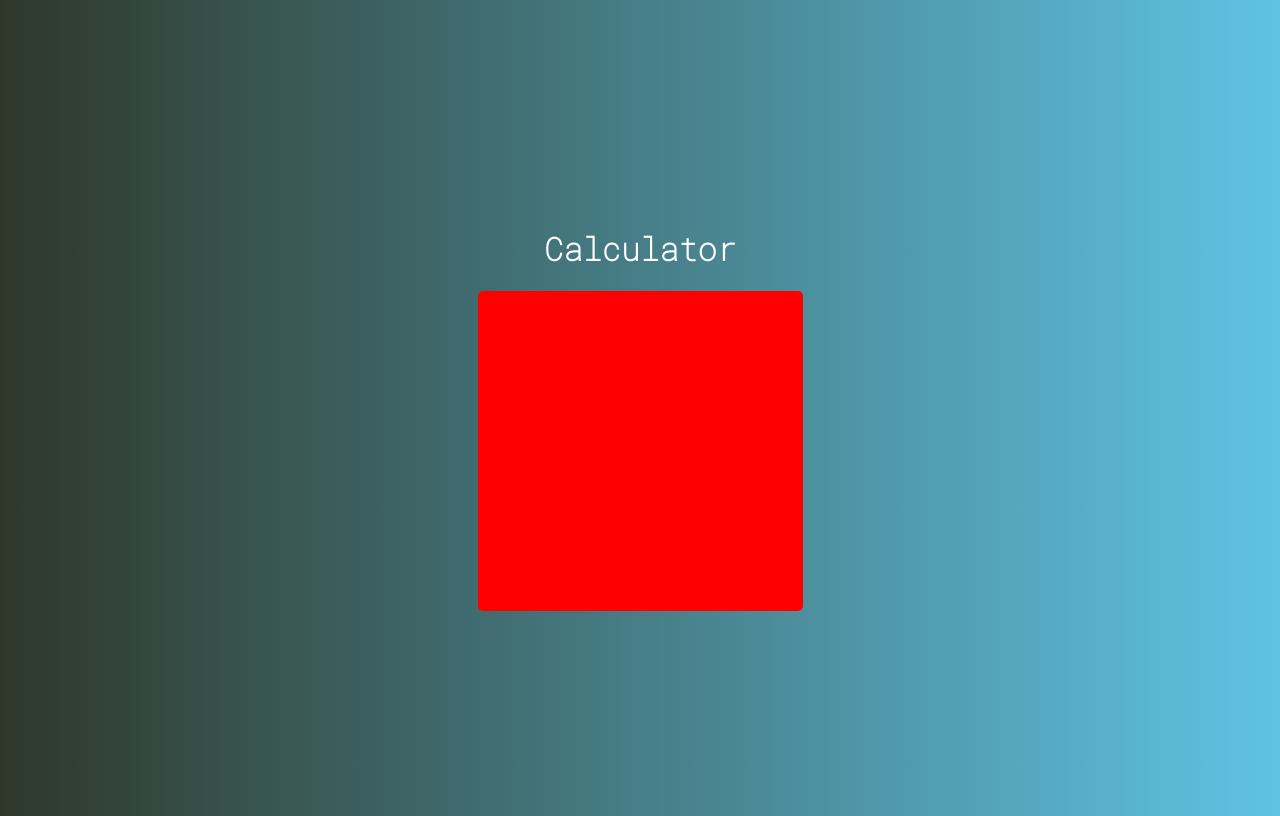
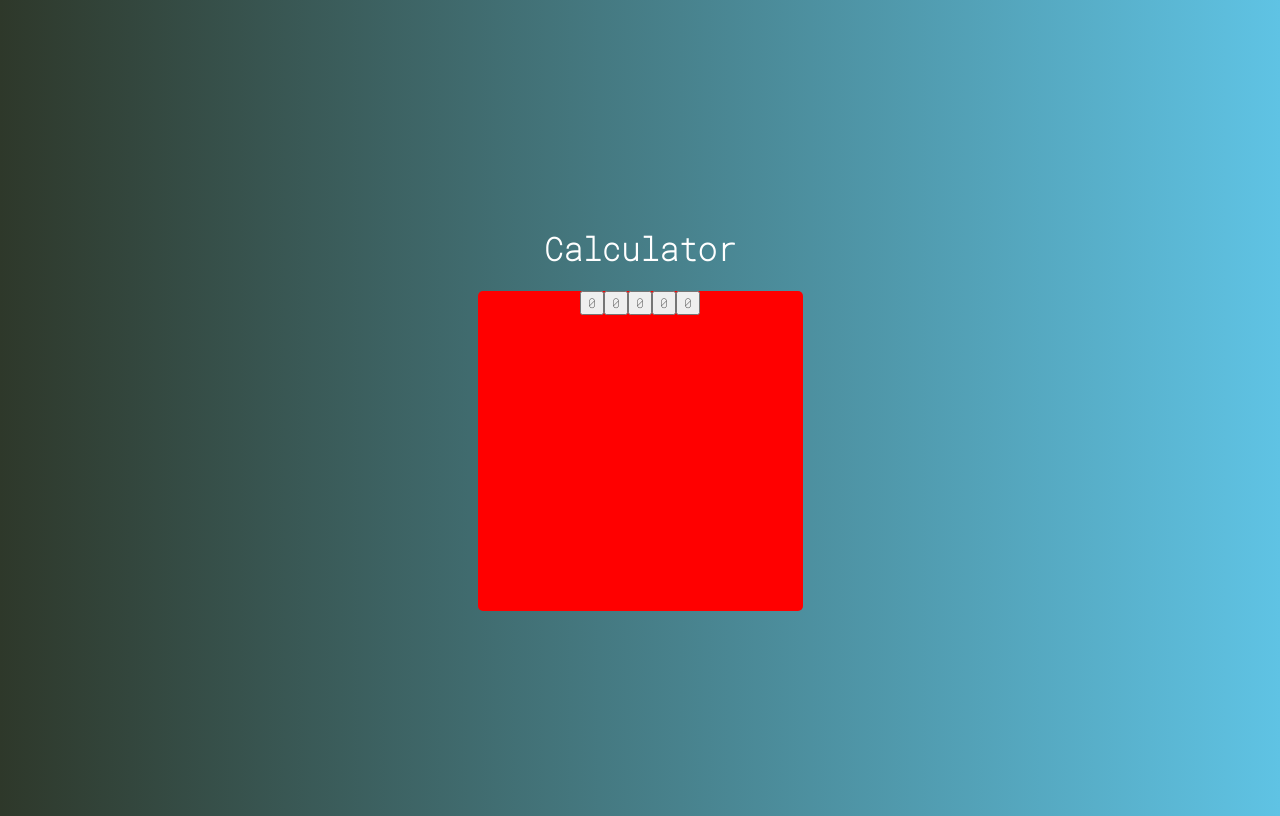
Before and after one commit to gustavomrv/web_js_2022, a React (Create React App) app in the folder react/calculator/: page / in a window 1280 px wide. Built offline with nearby package versions, Linux system fonts and the light colour scheme.

Commit message:
Update Calculator.jsx

```diff
--- a/react/calculator/src/main/Calculator.jsx
+++ b/react/calculator/src/main/Calculator.jsx
@@ -1,11 +1,16 @@
 import React, { Component } from "react";
 import './Calculator.css'
+
+import Button from "../components/Button";
 
 export default class Calculator extends Component {
     render() {
         return <div className="calculator">
-
-
+            <Button />
+            <Button />
+            <Button />
+            <Button />
+            <Button />
         </div>
 
     }
```
